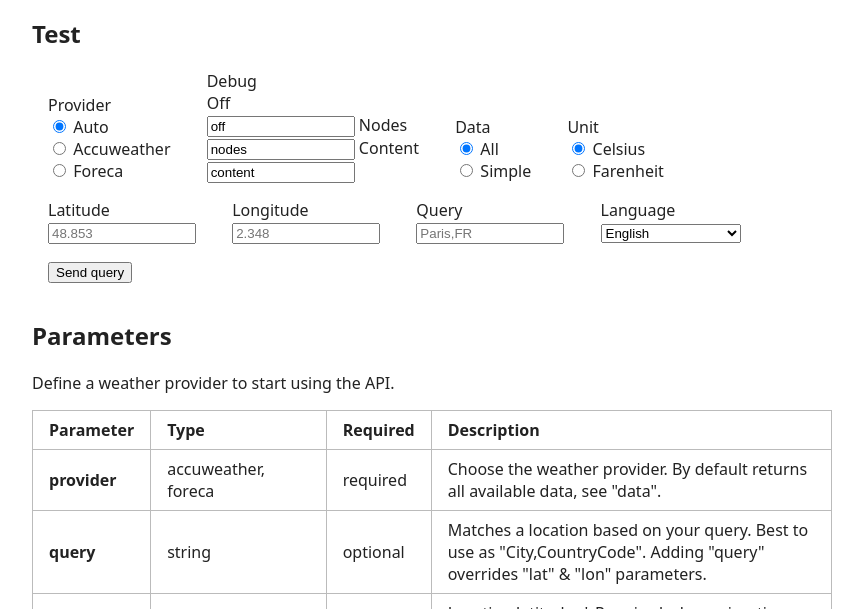
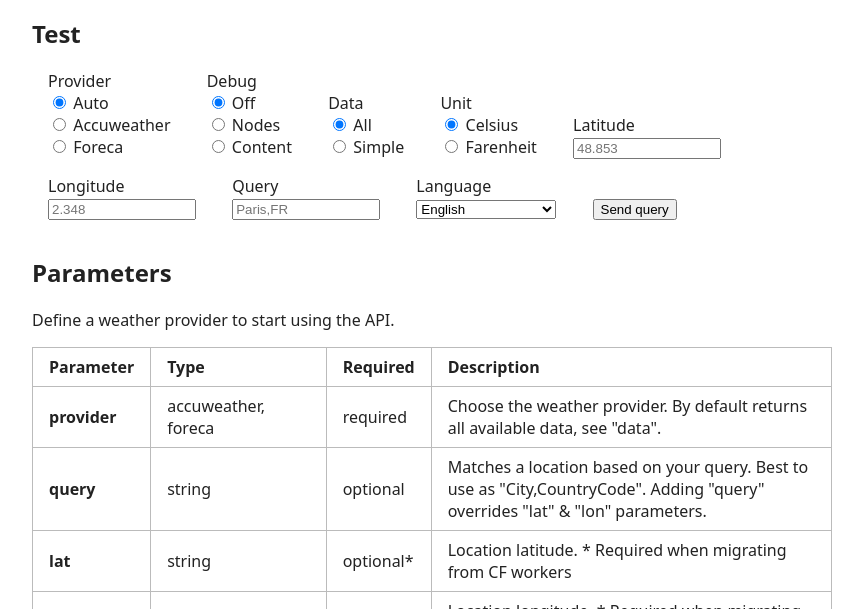
Before and after one commit to victrme/racle-meteo, a website: page src/index.html in a window 1280 px wide. Shown: the part 191-800 px from the top of the page, without its empty margins (208-1071 px from the left). Drawn offline with Linux system fonts and the light colour scheme.

Commit message:
Small llanding page tweak

```diff
--- a/src/index.html
+++ b/src/index.html
@@ -1,4 +1,4 @@
-<!doctype html>
+<!DOCTYPE html>
 <html lang="en">
 	<head>
 		<meta charset="UTF-8" />
@@ -88,16 +88,18 @@
 			<p>
 				Debug <br />
 				<label>
-					Off <br />
-					<input type="text" name="debug" value="off" checked />
+					<input type="radio" name="debug" value="off" checked />
+					Off
 				</label>
+				<br />
 				<label>
-					Nodes <br />
-					<input type="text" name="debug" value="nodes" />
+					<input type="radio" name="debug" value="nodes" />
+					Nodes
 				</label>
+				<br />
 				<label>
-					Content <br />
-					<input type="text" name="debug" value="content" />
+					<input type="radio" name="debug" value="content" />
+					Content
 				</label>
 			</p>
 
--- a/src/providers/accuweather.ts
+++ b/src/providers/accuweather.ts
@@ -108,7 +108,7 @@ function validateJson(json: AccuweatherContent, params: QueryParams): AccuWeathe
 		geo: {
 			lat: parseFloat(params.lat),
 			lon: parseFloat(params.lon),
-			city: decodeURIComponent(city?.replaceAll('-', ' ')),
+			city: decodeURIComponent(city),
 			country: decodeURIComponent(country.toUpperCase()),
 		},
 		now: {
```
